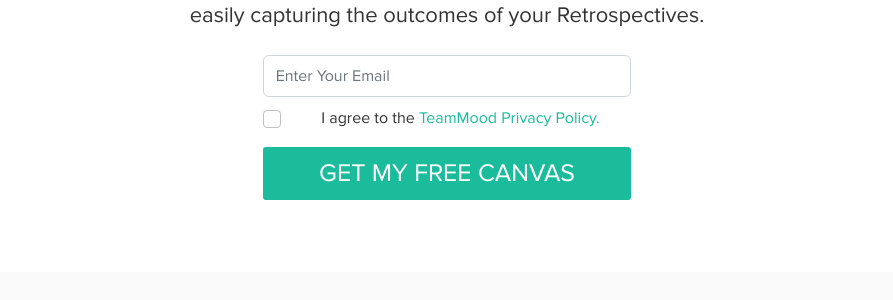
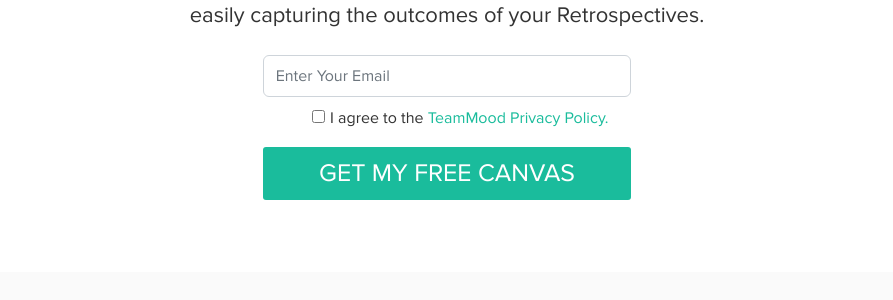
Before and after one commit to TeamMood/landing-page, a Jekyll site: the page built from l/Retro-Canvas/index.html, in a window 1280 px wide. Shown: the part 340-640 px from the top of the page, without its empty margins (193-1086 px from the left). Built offline with Jekyll 4.4.1, drawn with Linux system fonts in a browser that asks for light colours.

Commit message:
minor correction on checkbox display

```diff
--- a/l/Retro-Canvas/index.html
+++ b/l/Retro-Canvas/index.html
@@ -13,8 +13,8 @@ permalink: '/en/retro-canvas/'
         <form class="col-md-8 mx-auto" action="/en/retro-canvas/thank-you" method="get">
             <input class="form-control my-2 py-2" placeholder="Enter Your Email">
             <div class="mb-3 form-check">
-                <input type="checkbox" class="form-check-input" id="terms" required>
-                <label class="form-check-label fs-6" for="terms">I agree to the <a href="/privacy-policy/" target="_blank">TeamMood Privacy Policy.</a></label>
+                <input type="checkbox" id="terms" required>
+                <label class="form-check-label fs-6 ms-1 ps-1" for="terms">I agree to the <a href="/privacy-policy/" target="_blank">TeamMood Privacy Policy.</a></label>
             </div>
             <button class="btn green-btn btn-lg">GET MY FREE CANVAS</button>
         </form>
```
